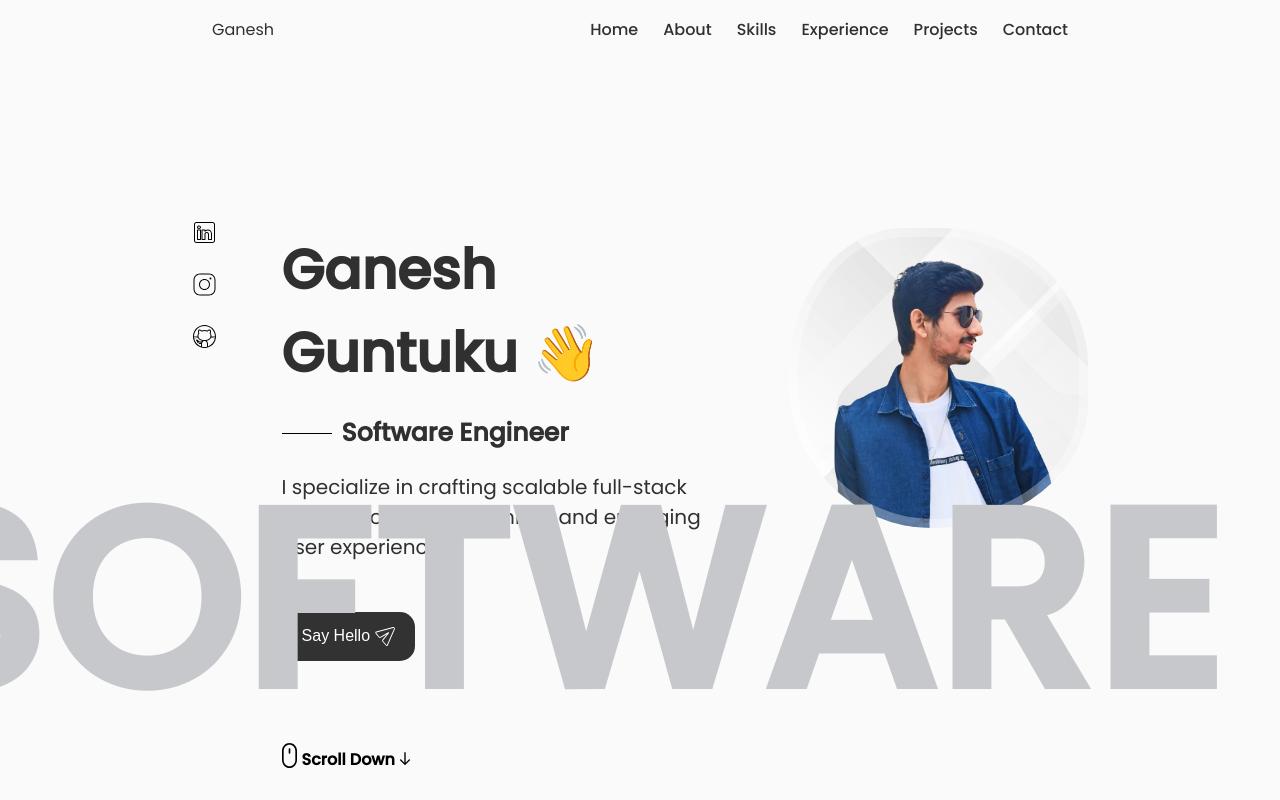
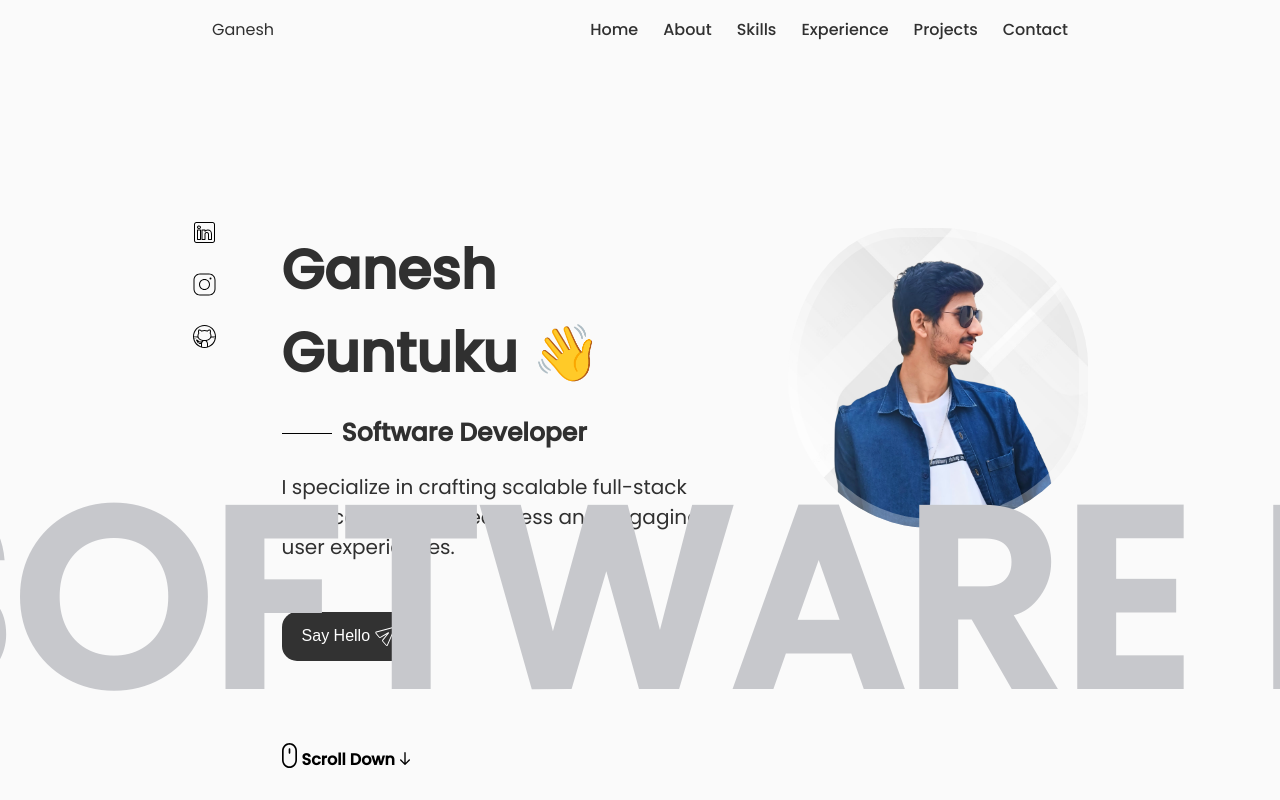
Before and after one commit to ganeshcodebase/portfolio, a React (Create React App) app: page / in a window 1280 px wide. Shown: the top 800 px of the page. Built offline with nearby package versions, Linux system fonts and the light colour scheme.

Commit message:
Designation updated.

```diff
--- a/src/Data/index.js
+++ b/src/Data/index.js
@@ -19,11 +19,11 @@ import AI from "../Assets/Images/ai.png";
 
 export const HomePageData = {
   name: "Ganesh Guntuku",
-  designation: "Software Engineer",
+  designation: "Software Developer",
   about:
     "I specialize in crafting scalable full-stack applications with seamless and engaging user experiences.",
   buttonText: "Say Hello",
-  scroll: "I'm Software Engineer",
+  scroll: "I'm Software Developer",
   scrollDown: "Scroll Down",
   data: [
     {
@@ -43,7 +43,7 @@ export const AboutPageData = {
     { name: "Support", exp: "Online 24/7", img: HeadSet },
   ],
   description:
-    "Dynamic Software Engineer with 1.6 years of experience in designing, developing, and deploying web applications. Skilled in modern technologies like React, Redux, Frappe Framework, ERPNext, and RESTful APIs to create scalable solutions. Proficient in translating business needs into technical outcomes, ensuring high-quality software delivery. Motivated to work on innovative projects that enhance growth and efficiency.",
+    "Dynamic Software Developer with 1.6 years of experience in designing, developing, and deploying web applications. Skilled in modern technologies like React, Redux, Frappe Framework, ERPNext, and RESTful APIs to create scalable solutions. Proficient in translating business needs into technical outcomes, ensuring high-quality software delivery. Motivated to work on innovative projects that enhance growth and efficiency.",
   buttonText: "Download CV",
   buttonUrl:
     "https://drive.google.com/file/d/1GwcikHkVkWVaox7AW7EsrkU5JdX1HM-0/view?usp=sharing",
@@ -91,7 +91,7 @@ export const ExperiencePageData = {
   desc: "My Personal Journey",
   data: [
     {
-      heading: "Software Engineer",
+      heading: "Software Developer",
       sub_heading: "Easy Cloud Software Solutions",
       skills: ["Web Developement,", " Project Management,", " Team Management"],
       image: Business,
```
